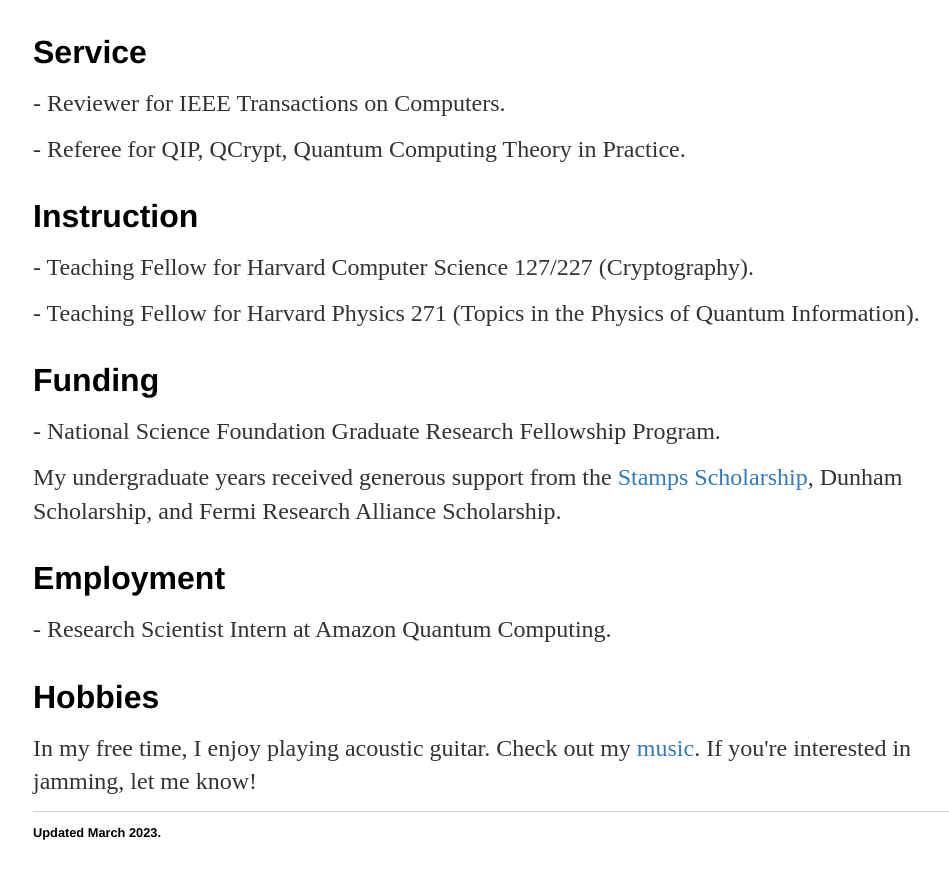
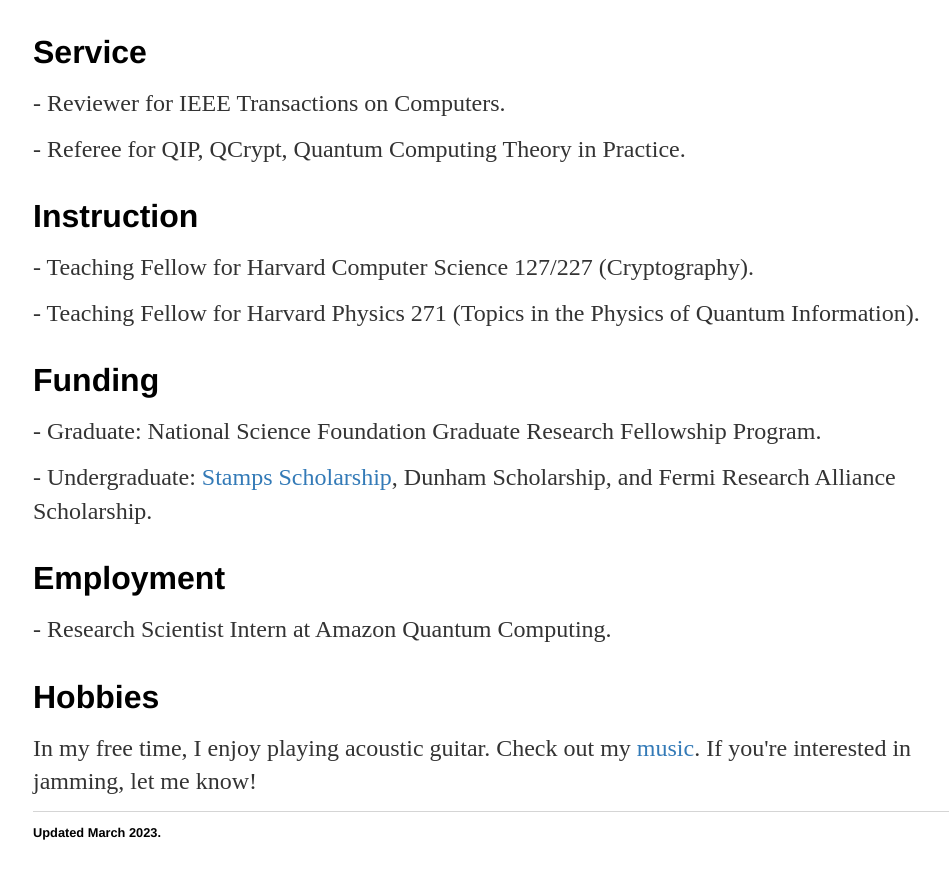
Before and after one commit to emilkhab/emilkhab.github.io, a Jekyll site: the page built from index.html, in a window 1280 px wide and 900 px high, scrolled down 1186 px. Shown: the top 879 px of the window, without its empty margins (127-1076 px from the left). Built offline with Jekyll 4.4.1, drawn with Linux system fonts in a browser that asks for light colours.

Commit message:
Update index.html

```diff
--- a/index.html
+++ b/index.html
@@ -48,8 +48,8 @@ title: Emil Khabiboulline
 
 <div class="blurb" id="Funding">
 	<h2>Funding</h2>
-	<p>- National Science Foundation Graduate Research Fellowship Program.</p>
-	<p>My undergraduate years received generous support from the <a href="https://www.stampsscholars.org/">Stamps Scholarship</a>, Dunham Scholarship, and Fermi Research Alliance Scholarship.</p>
+	<p>- Graduate: National Science Foundation Graduate Research Fellowship Program.</p>
+	<p>- Undergraduate: <a href="https://www.stampsscholars.org/">Stamps Scholarship</a>, Dunham Scholarship, and Fermi Research Alliance Scholarship.</p>
 </div>
 
 <div class="blurb" id="Employment">
```
